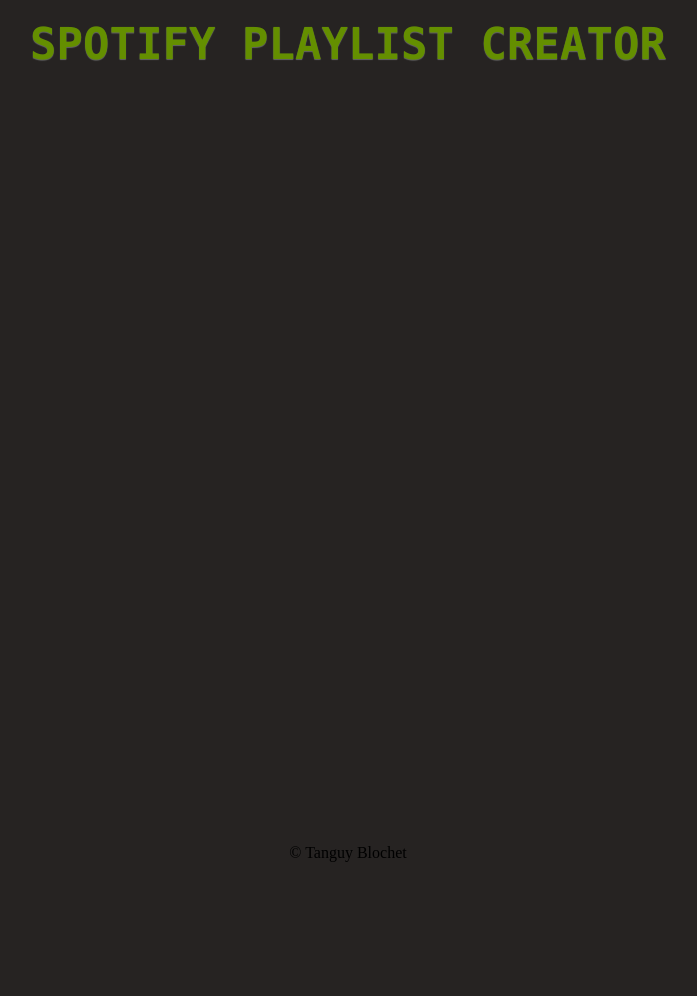
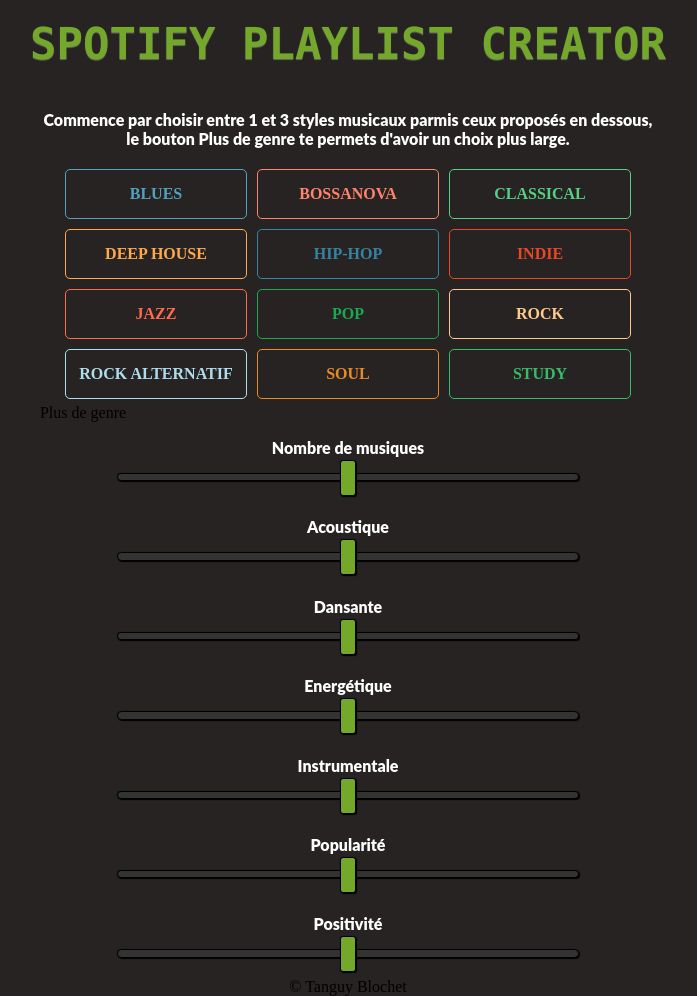
Before and after one commit to Mittixx/Spotify, a Django app: page /SpotifyPlCreator/creator in a window 1280 px wide. Shown: the whole page, without its empty margins (292-989 px from the left). Before the commit the page ends 862 px from the top, so only its background shows below. Run offline with Django 3.2, Linux system fonts and the light colour scheme.

Commit message:
Genre buttons colored, sliders html/css ok

```diff
--- a/SpotifyLector/templates/SpotifyLector/creator.html
+++ b/SpotifyLector/templates/SpotifyLector/creator.html
@@ -1,4 +1,12 @@
 {% extends "base.html" %}
+{% load staticfiles %}
+{% block links %}
+    <link rel="stylesheet"
+          type="text/css"
+          media="all"
+          href="{% static "SpotifyLector/css/SpotifyLector/creator.css" %}"
+    />
+{% endblock %}
 
 {% block title %}
     Spotify Playlist Creator
@@ -6,3 +14,78 @@
 {%  block titleHeader %}
     Spotify Playlist Creator
 {% endblock %}
+
+{% block content %}
+    <div class="genre">
+        <p>Commence par choisir entre 1 et 3 styles musicaux parmis ceux proposés en dessous,
+        le bouton Plus de genre te permets d'avoir un choix plus large.</p>
+        <div id="first" class="column">
+            <a class="button-genre principal">Blues</a>
+            <a class="button-genre principal">Bossanova</a>
+            <a class="button-genre principal">Classical</a>
+        </div>
+        <div id="second" class="column">
+            <a class="button-genre principal">Deep House</a>
+            <a class="button-genre principal">Hip-Hop</a>
+            <a class="button-genre principal">Indie</a>
+        </div>
+        <div id="third" class="column">
+            <a class="button-genre principal">Jazz</a>
+            <a class="button-genre principal">Pop</a>
+            <a class="button-genre principal">Rock</a>
+        </div>
+        <div id="fourth" class="column">
+            <a class="button-genre principal">Rock alternatif</a>
+            <a class="button-genre principal">Soul</a>
+            <a class="button-genre principal">Study</a>
+        </div>
+        <div>
+            <a class="button-more">Plus de genre</a>
+        </div>
+        <div>
+            <a class="button-genre more">Acoustique</a>
+            <a class="button-genre more">Chill</a>
+            <a class="button-genre more">Dub</a>
+            <a class="button-genre more">Folk</a>
+            <a class="button-genre more">Funk</a>
+            <a class="button-genre more">Gospel</a>
+            <a class="button-genre more">Piano</a>
+            <a class="button-genre more">Power-Pop</a>
+            <a class="button-genre more">Punk-Rock</a>
+            <a class="button-genre more">Rainy-Day</a>
+            <a class="button-genre more">Road-Trip</a>
+            <a class="button-genre more">Ska</a>
+        </div>
+
+    </div>
+
+
+
+    <div class="ranges">
+        <p>Nombre de musiques </p>
+        <input id="numberSongs" type="range" max="100" min="0" step="1">
+
+        <p>Acoustique</p>
+        <input id="acousticness" type="range" max="1.0" min="0.0" step="0.1">
+
+        <p title="De 0.0 (peu dansante) à 1.0 (très dansante).">Dansante</p>
+        <input id="danceability" type="range" max="1.0" min="0.0" step="0.1">
+
+        <p title="Une musique très énergique (1.0) sera bruyante, rapide et puissante.">Energétique</p>
+        <input id="energy" type="range" max="1.0" min="0.0" step="0.1">
+
+        <p title="1.0 représente une musique sans vocal, au dessus de 0.5
+        les musiques comporteront très peu de vocal.">Instrumentale</p>
+        <input id="instrumentalness" type="range" max="1.0" min="0.0" step="0.1">
+
+        <p>Popularité</p>
+        <input id="popularity" type="range" max="100" min="0" step="1">
+
+        {% comment %}<p>Paroles</p>
+        <input id="speechiness" type="range" max="1.0" min="0.0" step="0.1">
+        {% endcomment %}
+
+        <p title="0.0 pour des musiques tristes et dépressives, 1.0 pour des musiques euphoriques et joyeuses.">Positivité</p>
+        <input id="valence" type="range" max="1.0" min="0.0" step="0.1">
+    </div>
+{% endblock %}
--- a/sass/SpotifyLector/base.scss
+++ b/sass/SpotifyLector/base.scss
@@ -1,8 +1,8 @@
 @import '../../../../.gem/ruby/2.4.0/gems/compass-core-1.0.3/stylesheets/compass/css3';
 
-$title-color: #648F00;
+$title-color: #74A82A;
 $background-color :#262322;
-$foreground-color:#648F00;
+$foreground-color:#74A82A;
 $distance:8px;
 $cut-distance:3px;
 $strips-size:6px;
@@ -40,9 +40,6 @@ html,body {
     font-weight: 900;
 }
 
-#content  {
-        width: 50%;
-}
 
 
 header {
@@ -59,22 +56,3 @@ header {
     padding: 10px 0;
     margin-bottom: 15px;
 }
-
-.btnStart {
-    background-color: #648F00;
-    left: 50%;
-    position: absolute;
-    transform: translateX(-50%);
-    border-radius: 40px;
-    padding: 30px 50px;
-    border-style: none;
-    color: white;
-    font-size: 1.5em;
-    font-weight: 800;
-}
-
-.btnStart:hover {
-    background-color:#446001 ;
-    color: $title-color;
-    cursor: pointer;
-}
--- /dev/null
+++ b/sass/SpotifyLector/creator.scss
@@ -0,0 +1,156 @@
+@import '../../../../.gem/ruby/2.4.0/gems/compass-core-1.0.3/stylesheets/compass/css3';
+
+$first-first :#54A1BF;
+$first-second:#FF846B;
+$first-third:#57D084;
+
+$second-first:#FFA94C;
+$second-second:#3584A3;
+$second-third:#E94725;
+
+$third-first:#FF6B4C;
+$third-second:#1BA950;
+$third-third:#FFC98F;
+
+$fourth-first:#B0DDEE;
+$fourth-second:#E98B25;
+$fourth-third:#38BB69;
+
+
+#body {
+  width:85%;
+}
+
+#content {
+  width: 75%;
+
+
+  .genre {
+    display: flex;
+    flex-direction: column;
+      .column {
+        display: inline-flex;
+        justify-content: center;
+      }
+      #first a:first-child {
+        color: $first-first;
+        border-color: $first-first;
+      }
+      #first a:nth-child(2) {
+        color: $first-second;
+        border-color: $first-second;
+      }
+      #first a:nth-child(3) {
+        color: $first-third;
+        border-color: $first-third;
+      }
+
+      #second a:first-child {
+        color: $second-first;
+        border-color: $second-first;
+      }
+      #second a:nth-child(2) {
+        color: $second-second;
+        border-color: $second-second;
+      }
+      #second a:nth-child(3) {
+        color: $second-third;
+        border-color: $second-third;
+      }
+
+      #third a:first-child {
+        color: $third-first;
+        border-color: $third-first;
+      }
+      #third a:nth-child(2) {
+        color: $third-second;
+        border-color: $third-second;
+      }
+      #third a:nth-child(3) {
+        color: $third-third;
+        border-color: $third-third;
+      }
+
+      #fourth a:first-child {
+        color: $fourth-first;
+        border-color: $fourth-first;
+      }
+      #fourth a:nth-child(2) {
+        color: $fourth-second;
+        border-color: $fourth-second;
+      }
+      #fourth a:nth-child(3) {
+        color: $fourth-third;
+        border-color: $fourth-third;
+      }
+    .button-genre {
+      text-transform: uppercase;
+    }
+    .button-genre.principal{
+      cursor: pointer;
+      text-align: center;
+      font-weight: bold;
+      color: #fff;
+      width: 160px;
+      padding: 15px 10px;
+      margin: 5px;
+      border: 1px solid #fff;
+      border-radius: 5px;
+
+    }
+
+    .button-genre.more{
+      display: none;
+    }
+
+  }
+
+
+  .ranges {
+
+    display: flex;
+    flex-direction: column;
+    input {
+      width: 75%;
+      margin: auto;
+    }
+    input[type="range"] {
+      -webkit-appearance: none;
+      background: transparent;
+      margin-bottom: 20px;
+    }
+
+    input[type=range]:focus {
+      outline: none;
+    }
+
+    input[type=range]::-ms-track {
+      cursor: pointer;
+      background: transparent;
+      border-color: transparent;
+      color: transparent;
+    }
+    input[type=range]::-webkit-slider-thumb {
+      -webkit-appearance: none;
+      height: 36px;
+      width: 16px;
+      border: 1px solid #000000;
+      border-radius: 3px;
+      background: #74A82A;
+      cursor: pointer;
+      margin-top: -14px;
+      box-shadow: 1px 1px 1px #000000, 0px 0px 1px #0d0d0d;
+    }
+
+    input[type="range"]::-webkit-slider-runnable-track {
+      margin: auto;
+      width: 50%;
+      cursor: pointer;
+      height: 8.4px;
+      box-shadow: 1px 1px 1px #000000, 0px 0px 1px #0d0d0d;
+      background: #333333;
+      border-radius: 5px;
+      border:0.2px solid #010101;
+    }
+  }
+}
--- a/static/SpotifyLector/css/SpotifyLector/base.css
+++ b/static/SpotifyLector/css/SpotifyLector/base.css
@@ -27,12 +27,7 @@ html, body {
   font-weight: 900;
 }
 
-/* line 43, ../../../../sass/SpotifyLector/base.scss */
-#content {
-  width: 50%;
-}
-
-/* line 48, ../../../../sass/SpotifyLector/base.scss */
+/* line 45, ../../../../sass/SpotifyLector/base.scss */
 header {
   display: flex;
   width: 100%;
@@ -40,31 +35,10 @@ header {
   font-family: "Bitstream Vera Sans Mono", Monaco, "Courier New", Courier, monospace;
   font-size: 275%;
   font-weight: 900;
-  color: #648F00;
+  color: #74A82A;
   text-shadow: 0 1px 1px #666666;
   text-transform: uppercase;
   overflow: visible;
   padding: 10px 0;
   margin-bottom: 15px;
 }
-
-/* line 63, ../../../../sass/SpotifyLector/base.scss */
-.btnStart {
-  background-color: #648F00;
-  left: 50%;
-  position: absolute;
-  transform: translateX(-50%);
-  border-radius: 40px;
-  padding: 30px 50px;
-  border-style: none;
-  color: white;
-  font-size: 1.5em;
-  font-weight: 800;
-}
-
-/* line 76, ../../../../sass/SpotifyLector/base.scss */
-.btnStart:hover {
-  background-color: #446001;
-  color: #648F00;
-  cursor: pointer;
-}
--- /dev/null
+++ b/static/SpotifyLector/css/SpotifyLector/creator.css
@@ -0,0 +1,149 @@
+/* line 20, ../../../../sass/SpotifyLector/creator.scss */
+#body {
+  width: 85%;
+}
+
+/* line 24, ../../../../sass/SpotifyLector/creator.scss */
+#content {
+  width: 75%;
+}
+/* line 28, ../../../../sass/SpotifyLector/creator.scss */
+#content .genre {
+  display: flex;
+  flex-direction: column;
+}
+/* line 31, ../../../../sass/SpotifyLector/creator.scss */
+#content .genre .column {
+  display: inline-flex;
+  justify-content: center;
+}
+/* line 35, ../../../../sass/SpotifyLector/creator.scss */
+#content .genre #first a:first-child {
+  color: #54A1BF;
+  border-color: #54A1BF;
+}
+/* line 39, ../../../../sass/SpotifyLector/creator.scss */
+#content .genre #first a:nth-child(2) {
+  color: #FF846B;
+  border-color: #FF846B;
+}
+/* line 43, ../../../../sass/SpotifyLector/creator.scss */
+#content .genre #first a:nth-child(3) {
+  color: #57D084;
+  border-color: #57D084;
+}
+/* line 48, ../../../../sass/SpotifyLector/creator.scss */
+#content .genre #second a:first-child {
+  color: #FFA94C;
+  border-color: #FFA94C;
+}
+/* line 52, ../../../../sass/SpotifyLector/creator.scss */
+#content .genre #second a:nth-child(2) {
+  color: #3584A3;
+  border-color: #3584A3;
+}
+/* line 56, ../../../../sass/SpotifyLector/creator.scss */
+#content .genre #second a:nth-child(3) {
+  color: #E94725;
+  border-color: #E94725;
+}
+/* line 61, ../../../../sass/SpotifyLector/creator.scss */
+#content .genre #third a:first-child {
+  color: #FF6B4C;
+  border-color: #FF6B4C;
+}
+/* line 65, ../../../../sass/SpotifyLector/creator.scss */
+#content .genre #third a:nth-child(2) {
+  color: #1BA950;
+  border-color: #1BA950;
+}
+/* line 69, ../../../../sass/SpotifyLector/creator.scss */
+#content .genre #third a:nth-child(3) {
+  color: #FFC98F;
+  border-color: #FFC98F;
+}
+/* line 74, ../../../../sass/SpotifyLector/creator.scss */
+#content .genre #fourth a:first-child {
+  color: #B0DDEE;
+  border-color: #B0DDEE;
+}
+/* line 78, ../../../../sass/SpotifyLector/creator.scss */
+#content .genre #fourth a:nth-child(2) {
+  color: #E98B25;
+  border-color: #E98B25;
+}
+/* line 82, ../../../../sass/SpotifyLector/creator.scss */
+#content .genre #fourth a:nth-child(3) {
+  color: #38BB69;
+  border-color: #38BB69;
+}
+/* line 86, ../../../../sass/SpotifyLector/creator.scss */
+#content .genre .button-genre {
+  text-transform: uppercase;
+}
+/* line 89, ../../../../sass/SpotifyLector/creator.scss */
+#content .genre .button-genre.principal {
+  cursor: pointer;
+  text-align: center;
+  font-weight: bold;
+  color: #fff;
+  width: 160px;
+  padding: 15px 10px;
+  margin: 5px;
+  border: 1px solid #fff;
+  border-radius: 5px;
+}
+/* line 102, ../../../../sass/SpotifyLector/creator.scss */
+#content .genre .button-genre.more {
+  display: none;
+}
+/* line 109, ../../../../sass/SpotifyLector/creator.scss */
+#content .ranges {
+  display: flex;
+  flex-direction: column;
+}
+/* line 113, ../../../../sass/SpotifyLector/creator.scss */
+#content .ranges input {
+  width: 75%;
+  margin: auto;
+}
+/* line 117, ../../../../sass/SpotifyLector/creator.scss */
+#content .ranges input[type="range"] {
+  -webkit-appearance: none;
+  background: transparent;
+  margin-bottom: 20px;
+}
+/* line 123, ../../../../sass/SpotifyLector/creator.scss */
+#content .ranges input[type=range]:focus {
+  outline: none;
+}
+/* line 127, ../../../../sass/SpotifyLector/creator.scss */
+#content .ranges input[type=range]::-ms-track {
+  cursor: pointer;
+  background: transparent;
+  border-color: transparent;
+  color: transparent;
+}
+/* line 133, ../../../../sass/SpotifyLector/creator.scss */
+#content .ranges input[type=range]::-webkit-slider-thumb {
+  -webkit-appearance: none;
+  height: 36px;
+  width: 16px;
+  border: 1px solid #000000;
+  border-radius: 3px;
+  background: #74A82A;
+  cursor: pointer;
+  margin-top: -14px;
+  box-shadow: 1px 1px 1px #000000, 0px 0px 1px #0d0d0d;
+}
+/* line 145, ../../../../sass/SpotifyLector/creator.scss */
+#content .ranges input[type="range"]::-webkit-slider-runnable-track {
+  margin: auto;
+  width: 50%;
+  cursor: pointer;
+  height: 8.4px;
+  box-shadow: 1px 1px 1px #000000, 0px 0px 1px #0d0d0d;
+  background: #333333;
+  border-radius: 5px;
+  border: 0.2px solid #010101;
+}
```
Also changed, not shown: SpotifyLector/templates/SpotifyLector/homepage.html (+8 -1 lines), sass/SpotifyLector/homepage.scss (added, +23 -0 lines), static/SpotifyLector/css/SpotifyLector/homepage.css (added, +25 -0 lines), db.sqlite3.
